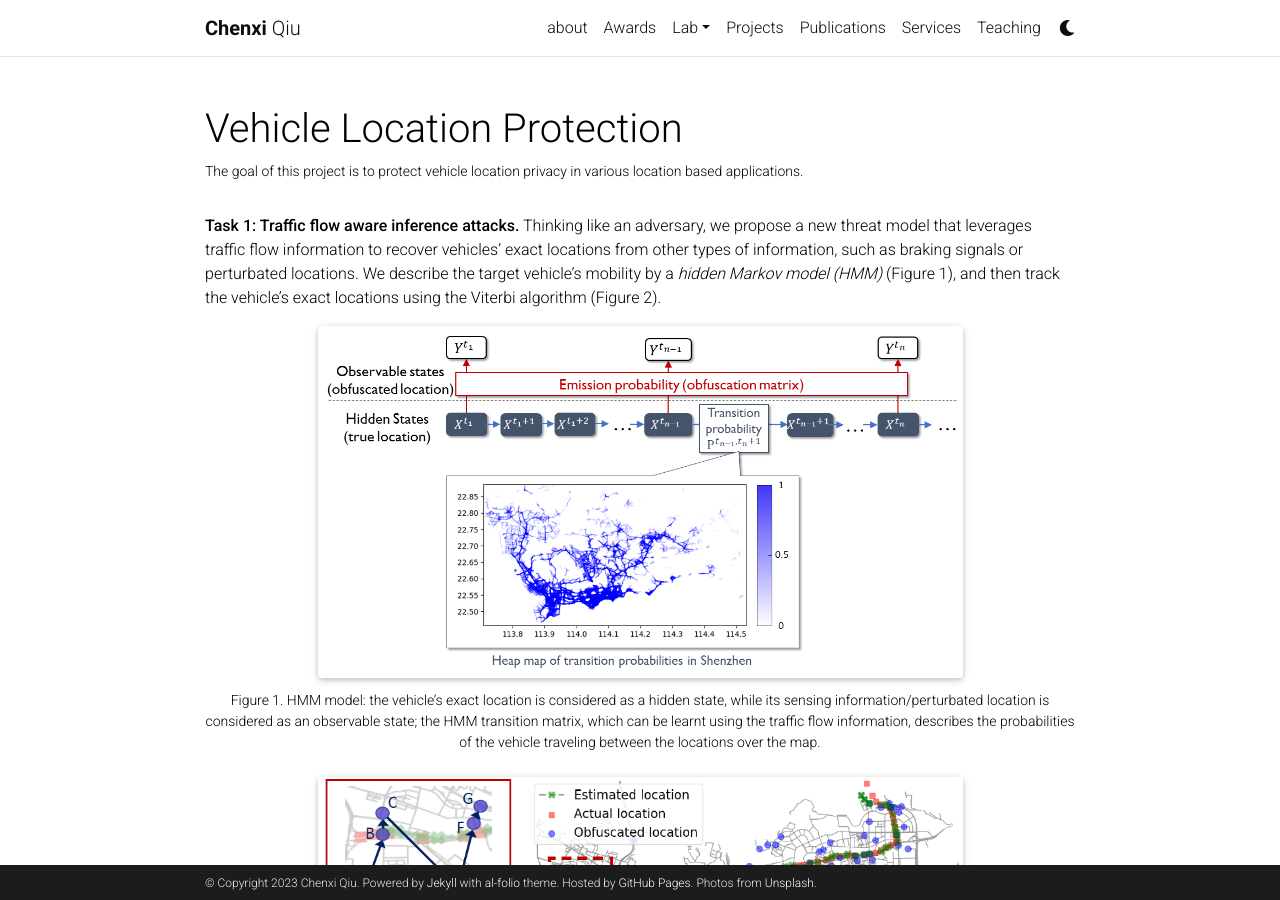
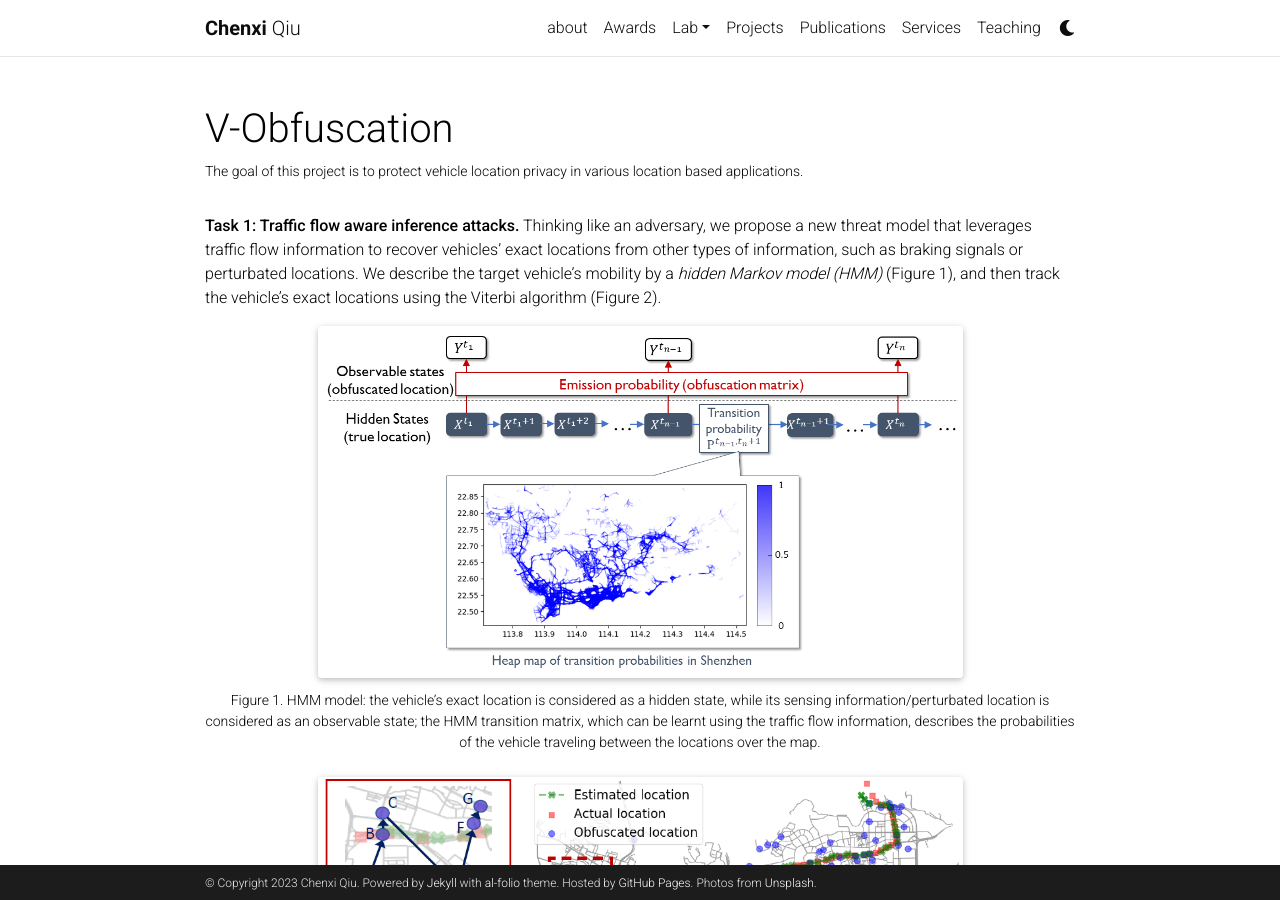
Before and after one commit to chenxiunt/chenxiunt.github.io, a Jekyll site: the page built from _projects/VehicleLocPrivacy.markdown, in a window 1280 px wide and 900 px high. Built offline with Jekyll 4.4.1, drawn with Linux system fonts in a browser that asks for light colours; comment, search, counter and statistics services are not loaded; a style sheet for code colours, icons or effects is not loaded.

Commit message:
Update VehicleLocPrivacy.markdown

```diff
--- a/_projects/VehicleLocPrivacy.markdown
+++ b/_projects/VehicleLocPrivacy.markdown
@@ -1,6 +1,6 @@
 ---
 layout: page
-title: Vehicle Location Protection
+title: V-Obfuscation
 description: The goal of this project is to protect vehicle location privacy in various location based applications.
 img: /assets/img/project-V-obfuscation.png
 importance: 1
```
